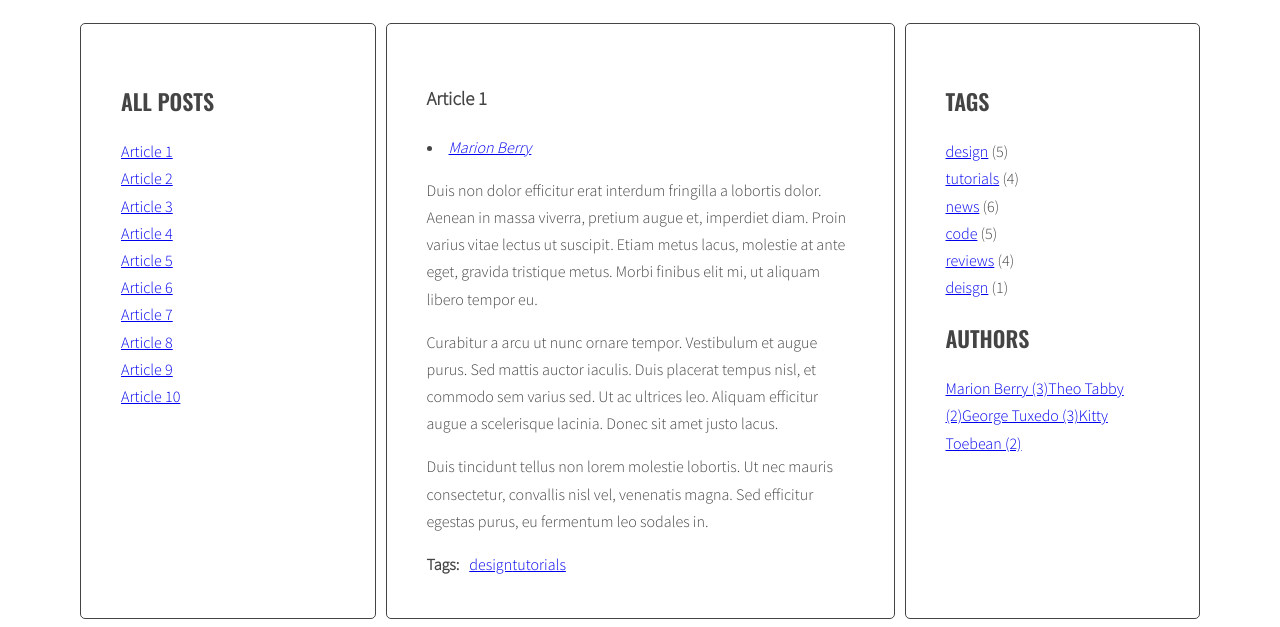
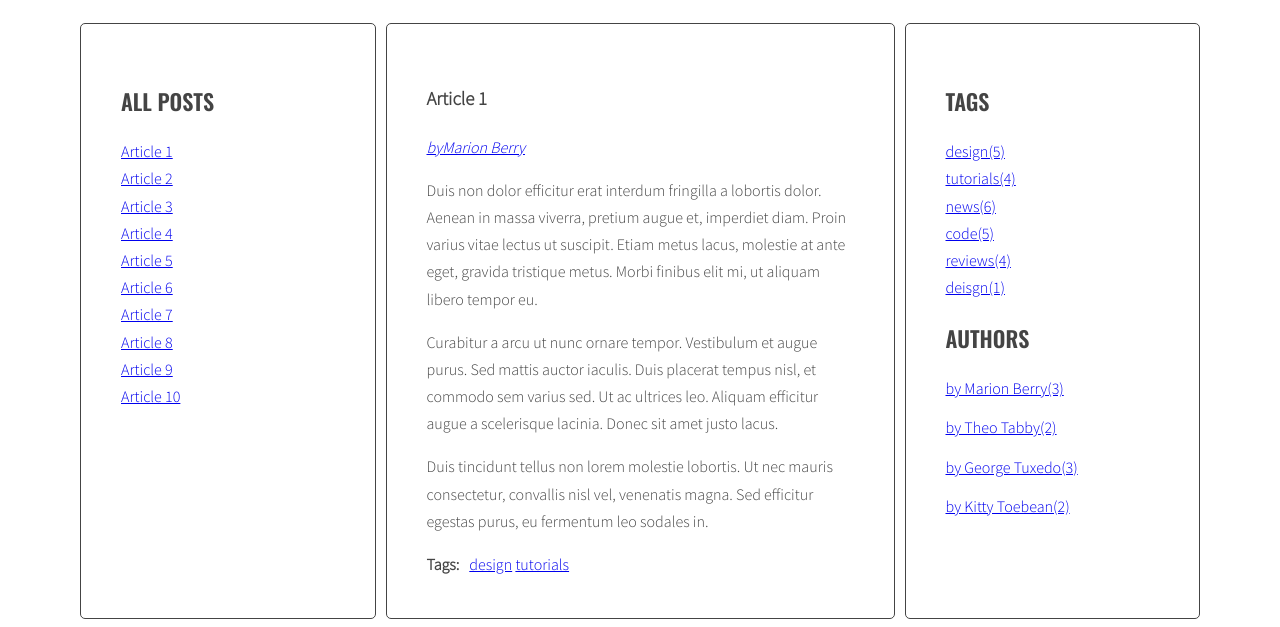
Before and after one commit to SewerynNurczyk/js-blog, a website: page index.html in a window 1280 px wide. Shown: the part 220-847 px from the top of the page. Drawn offline with nearby package versions, Linux system fonts and the light colour scheme.

Commit message:
Add Handlebars

```diff
--- a/index.html
+++ b/index.html
@@ -248,6 +248,26 @@
             </main>
         </div>
     </div>
+      <script id="template-article-link" type="text/x-handlebars-template">
+        <li><a href="#{{ id }}"><span>{{ title }}</span></a></li>
+      </script>
+      <script id="template-article-tag" type="text/x-handlebars-template">
+        <li><a href="#tag-{{ id }}"><span> {{ title }}</span></a></li>
+      </script>
+      <script id="template-article-author" type="text/x-handlebars-template">
+        <p class="post-author"><a href="#author- {{id}}"><span>by{{title}} </span></a></p>
+      </script>
+      <script id="template-tag-cloud-link" type="text/x-handlebars-template">
+        {{#each tags}}
+        <li><a href="#tag-{{tag}}" class="{{className}}">{{tag}}({{count}})</a></li>
+        {{/each}}
+      </script>
+      <script id="template-authors-cloud-link" type="text/x-handlebars-template">
+        {{#each authors}}
+          <li><a href='#author-{{author}}'>by {{author}}({{count}})</a></li>
+        {{/each}}
+      </script>
+    <script src="https://cdnjs.cloudflare.com/ajax/libs/handlebars.js/4.1.0/handlebars.min.js"></script>
     <script src="js/functions.js"></script>
     <script src="js/script.js"></script>
 </body>
--- a/js/script.js
+++ b/js/script.js
@@ -1,4 +1,13 @@
+const templates = {
+  articleLink: Handlebars.compile(document.querySelector('#template-article-link').innerHTML),
+  articleTag: Handlebars.compile(document.querySelector('#template-article-tag').innerHTML),
+  articleAuthor: Handlebars.compile(document.querySelector('#template-article-author').innerHTML),
+  tagCloudLink: Handlebars.compile(document.querySelector('#template-tag-cloud-link').innerHTML),
+  authorsCloudLink: Handlebars.compile(document.querySelector('#template-authors-cloud-link').innerHTML),
+};
+
 'use strict';
+
 
 /*document.getElementById('test-button').addEventListener('click', function(){
     const links = document.querySelectorAll('.titles a');
@@ -60,7 +69,8 @@ function generateTitleLinks(customSelector = '') {
     /* get the title from the title element */
 
     /* create HTML of the link */
-    const linkHTML = '<li><a href="#' + articleId + '"><span>' + articleTitle + '</span></a></li>';
+    const linkHTMLData = { id: articleId, title: articleTitle };
+    const linkHTML = templates.articleLink(linkHTMLData);
 
     /* insert link into titleList */
     html = html + linkHTML;
@@ -124,8 +134,10 @@ function generateTags() {
 
     /* START LOOP: for each tag */
     for (let tag of articleTagsArray) {
+
       /* generate HTML of the link */
-      const linkHTML = '<li><a href="#tag-' + tag + '"><span>' + tag + '</span></a></li>';
+      const linkHTMLData = { id: tag, title: tag };
+      const linkHTML = templates.articleTag(linkHTMLData);
 
       /* add generated code to html variable */
       html = html + linkHTML;
@@ -150,29 +162,28 @@ function generateTags() {
   /* [NEW] create variable for all links HTML code */
   const tagsParams = calculateTagsParams(allTags);
 
-  let allTagsHTML = '';
+  const allTagsData = { tags: [] };
 
   /* [NEW] START LOOP: for each tag in allTags: */
   for (let tag in allTags) {
     /* [NEW] generate code of a link and add it to allTagsHTML */
     //allTagsHTML += '<li><a href="#tag-' + tag + '">' + tag + ' (' + allTags[tag] + ') ' + '</a></li>';//
-    const tagLinkHTML =
-      '<li><a class="' +
-      optCloudClassPrefix +
-      calculateTagClass(allTags[tag], tagsParams) +
-      '" href="#tag-' +
-      tag +
-      '">' +
-      tag +
-      '</a> (' +
-      allTags[tag] +
-      ')</li>';
-    allTagsHTML += tagLinkHTML;
+    //const tagLinkHTML = '<li><a class="' + optCloudClassPrefix + calculateTagClass(allTags[tag], tagsParams) + '" href="#tag-' + tag + '">' + tag + '</a> (' + allTags[tag] + ')</li>';
+
+    //allTagsHTML += tagLinkHTML;
+
+      allTagsData.tags.push({
+        tag: tag,
+        count: allTags[tag],
+        className: calculateTagClass(allTags[tag], tagsParams)
+      });
   }
   /* [NEW] END LOOP: for each tag in allTags: */
 
   /*[NEW] add HTML from allTagsHTML to tagList */
-  tagList.innerHTML = allTagsHTML;
+  //tagList.innerHTML = allTagsHTML;
+
+  tagList.innerHTML = templates.tagCloudLink(allTagsData);
 }
 
 generateTags();
@@ -249,7 +260,9 @@ function generateAuthors() {
     const author = article.getAttribute('data-author');
 
     /* generate HTML of the link */
-    const linkHTML = `<li><a href="#author-${author}"><span>${author}</span></a></li>`;
+
+    const linkHTMLData = { id: author, title: author };
+    const linkHTML = templates.articleAuthor(linkHTMLData);
 
     /* add generated code to html variable */
     html = html + linkHTML;
@@ -271,22 +284,29 @@ function generateAuthors() {
   const authorsList = document.querySelector(optAuthorsListSelector);
 
   /* [NEW] create variable for all links HTML code */
-  const authorsParams = calculateTagsParams(allAuthors);
-  let allAuthorsHTML = '';
+  //const authorsParams = calculateTagsParams(allAuthors);
+  //let allAuthorsHTML = '';
+
+  const allAuthorsHtml = {authors: []};
 
   // console.log('allAuthors', allAuthors);
   // console.log(allAuthorsHTML);
   /* [NEW] START LOOP: for each tag in allTags: */
   for (let author in allAuthors) {
     /* [NEW] generate code of a link and add it to allTagsHTML */
-    allAuthorsHTML += `<a href="#author-${author}" class="${
-      optCloudClassPrefix + calculateTagClass(allAuthors[author], authorsParams)
-    }">${author} (${allAuthors[author]})</a>`;
+    //allAuthorsHTML += `<a href="#author-${author}" class="${optCloudClassPrefix + calculateTagClass(allAuthors[author], authorsParams)
+     // }">${author} (${allAuthors[author]})</a>`;
+     allAuthorsHtml.authors.push({
+      author: author,
+      count: allAuthors[author],
+    });
   }
   /* [NEW] END LOOP: for each tag in allTags: */
 
   /*[NEW] add HTML from allTagsHTML to tagList */
-  authorsList.innerHTML = allAuthorsHTML;
+  //authorsList.innerHTML = allAuthorsHTML;
+
+  authorsList.innerHTML = templates.authorsCloudLink(allAuthorsHtml);
 }
 
 generateAuthors();
```
Also changed, not shown: .eslintrc.json.
